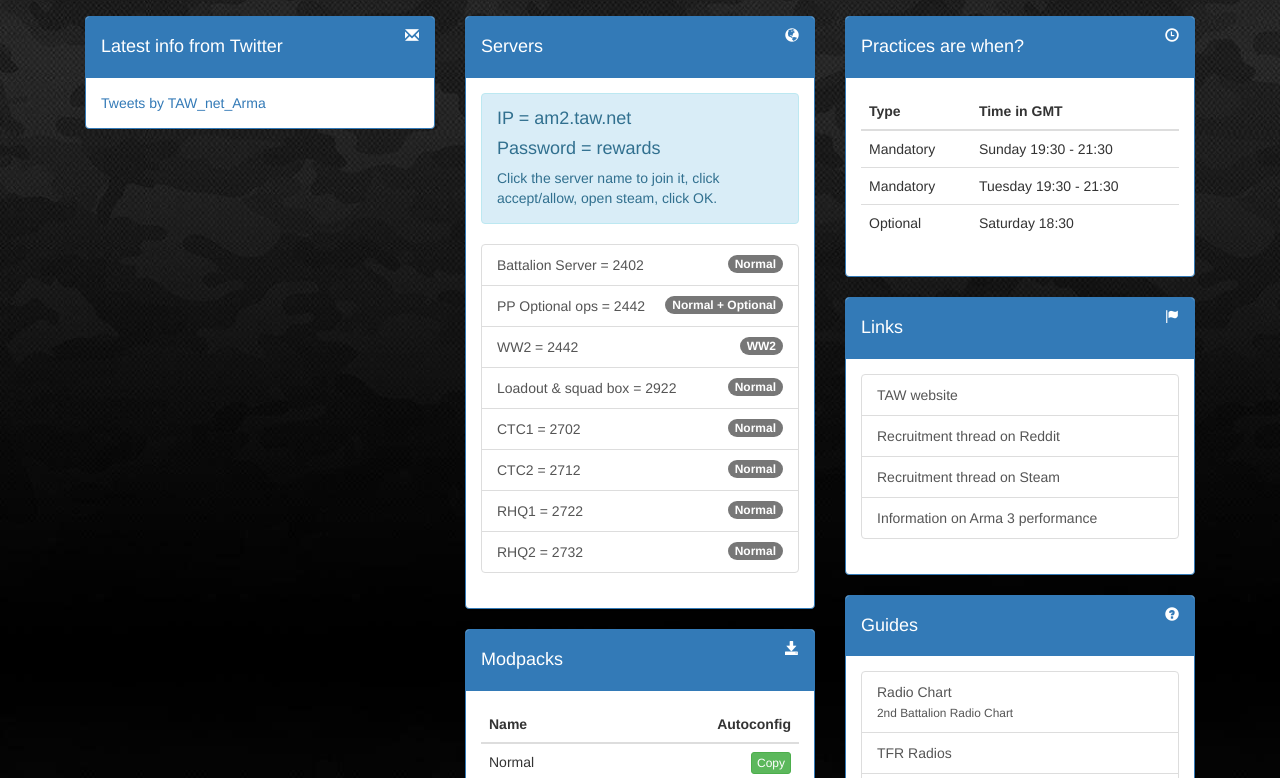
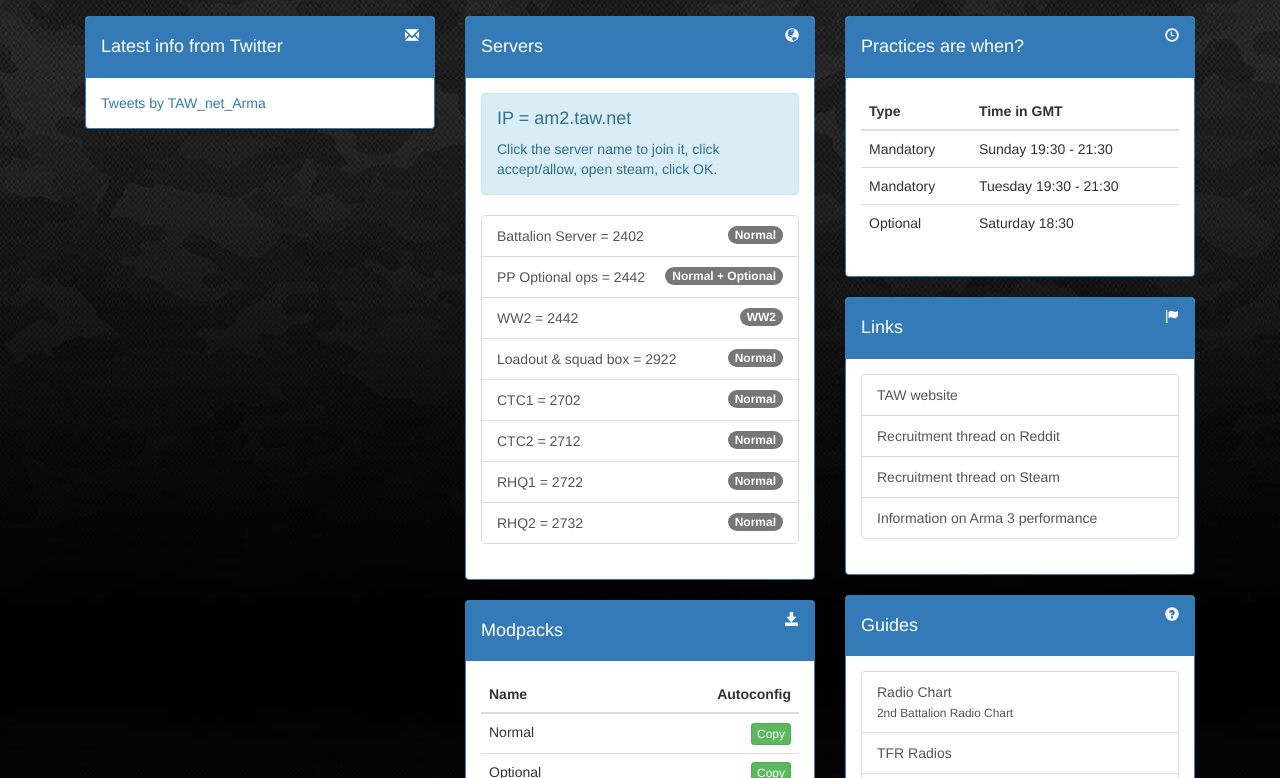
Before and after one commit to TAW-Arma/AM2-Web, a Jekyll site: the page built from index.html, in a window 1280 px wide and 900 px high, scrolled down 404 px, cut to the strip 122-900 px from the top of the window. Built offline with Jekyll 4.4.1, drawn with Linux system fonts in a browser that asks for light colours; comment, search, counter and statistics services are not loaded.

Commit message:
password should not be public

```diff
--- a/index.html
+++ b/index.html
@@ -33,7 +33,6 @@ title: TAW Arma - 2nd Battalion
 			<div class="panel-body">
 				<div class="alert alert-info" role="alert">
 					<h4>IP = am2.taw.net</h4>
-					<h4>Password = rewards</h4>
 					Click the server name to join it, click accept/allow, open steam, click OK.
 
 				</div>
```
